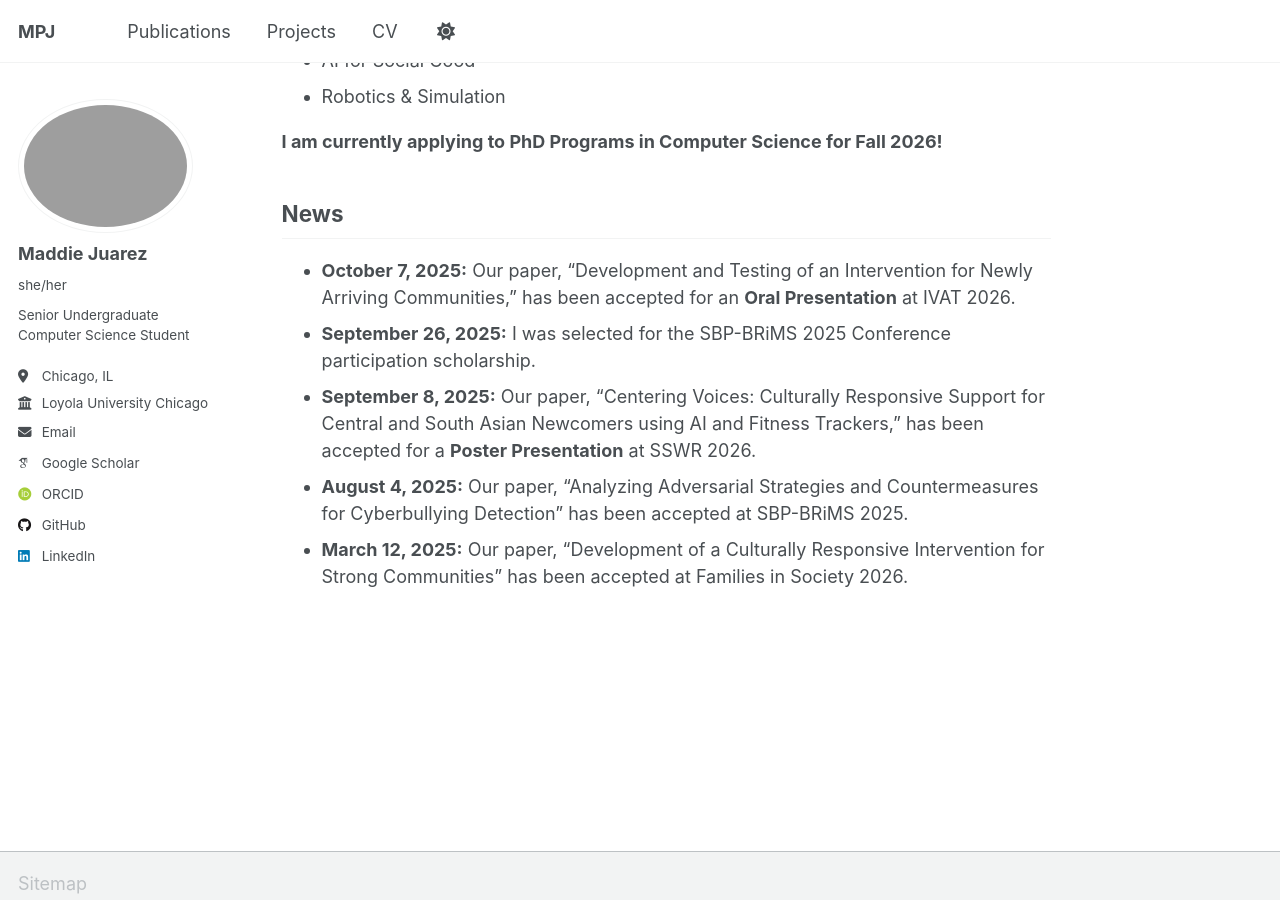
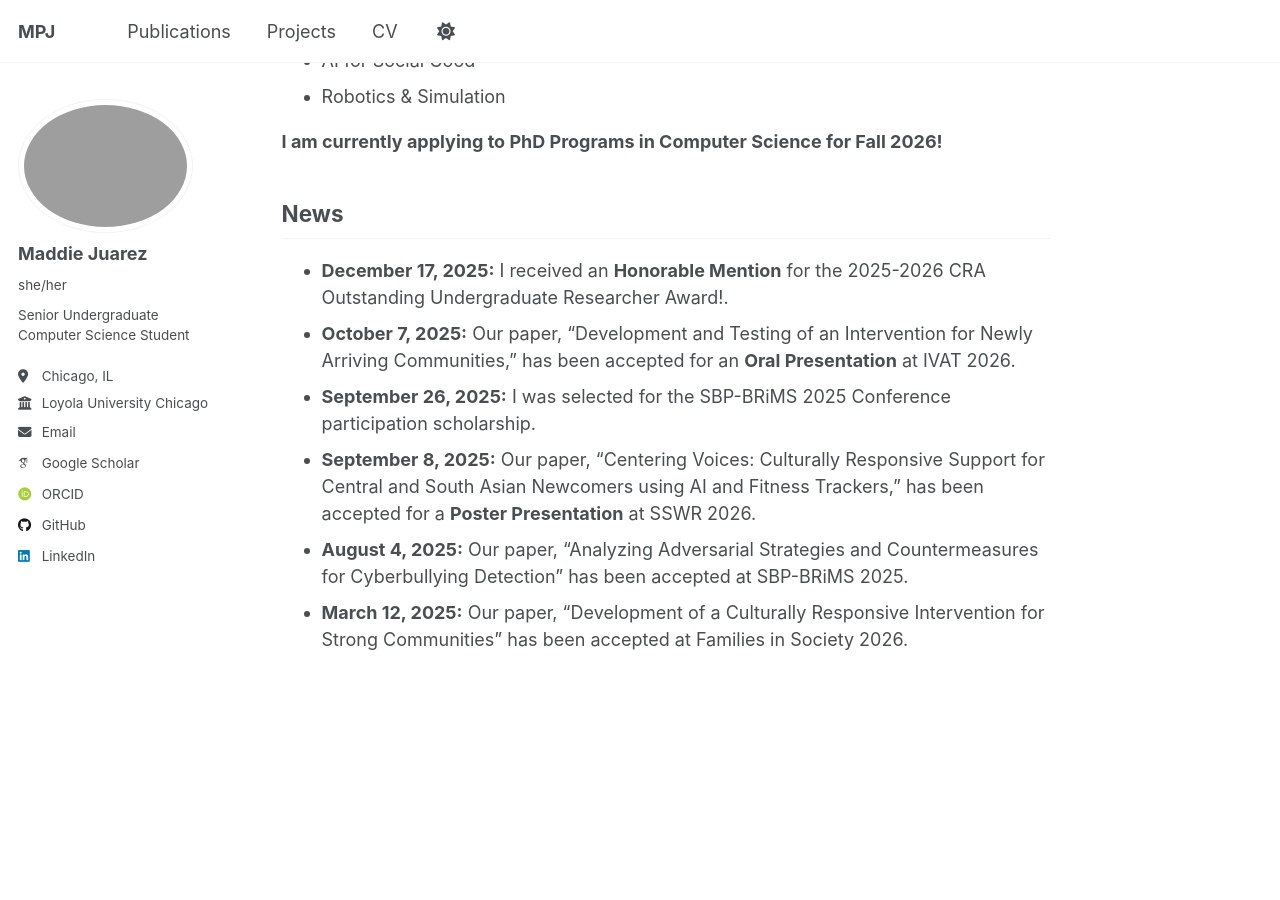
Before and after one commit to mjuarez4/mjuarez4.github.io, a Jekyll site: the page built from _pages/about.md, in a window 1280 px wide and 900 px high, scrolled down 638 px. Built offline with Jekyll 4.4.1, drawn with Linux system fonts in a browser that asks for light colours; some web fonts are replaced; a script that is not in the unit is left out.

Commit message:
adding more news

```diff
--- a/_pages/about.md
+++ b/_pages/about.md
@@ -26,7 +26,7 @@ Some of my research interests include (but are not limited to!):
 **I am currently applying to PhD Programs in Computer Science for Fall 2026!**
 
 ## News
-
+- **December 17, 2025:** I received an **Honorable Mention** for the 2025-2026 CRA Outstanding Undergraduate Researcher Award!.
 - **October 7, 2025:** Our paper, "Development and Testing of an Intervention for Newly Arriving Communities," has been accepted for an **Oral Presentation** at IVAT 2026.
 - **September 26, 2025:** I was selected for the SBP-BRiMS 2025 Conference participation scholarship.
 - **September 8, 2025:** Our paper, "Centering Voices: Culturally Responsive Support for Central and South Asian Newcomers using AI and Fitness Trackers," has been accepted for a **Poster Presentation** at SSWR 2026.
```
Also changed, not shown: images/website_pics/robotics copy.png (added), 2 other files.
